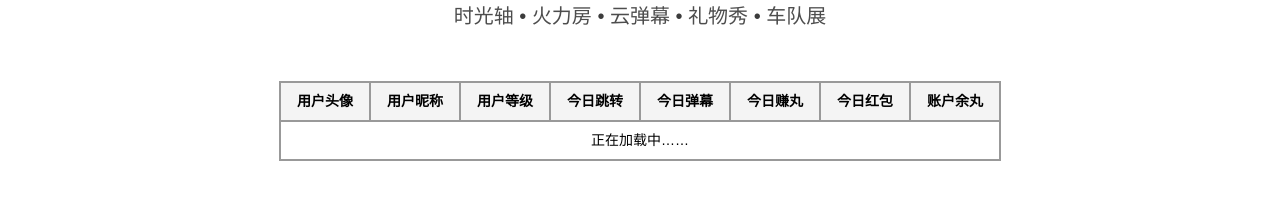
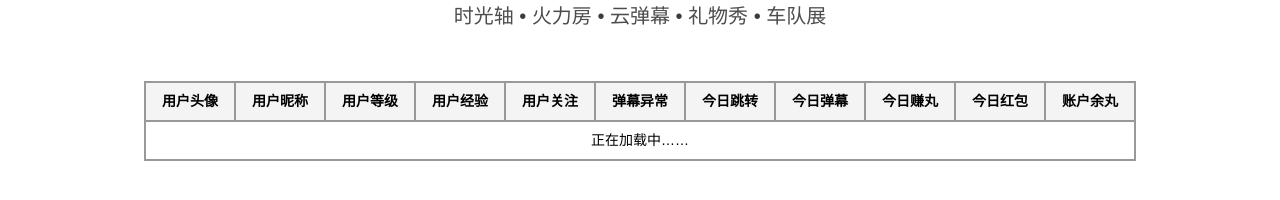
Before and after one commit to popzoo/form, a plain HTML site: page index.html in a window 1280 px wide. Shown: the part 80-280 px from the top of the page. Drawn offline with nearby package versions, Linux system fonts and the light colour scheme.

Commit message:
Add files via upload

```diff
--- a/index.html
+++ b/index.html
@@ -1,7 +1,5 @@
 <!DOCTYPE html PUBLIC "-//W3C//DTD XHTML 1.0 Transitional//EN" "http://www.w3.org/TR/xhtml1/DTD/xhtml1-transitional.dtd">
 <html xmlns="http://www.w3.org/1999/xhtml"><head><meta http-equiv="Content-Type" content="text/html; charset=UTF-8">
-<!-- <!DOCTYPE html>
-<html> -->
 <head>
 <meta http-equiv="Content-Type" content="text/html; charset=UTF-8">
 <meta http-equiv="Access-Control-Allow-Origin" content="*" />
@@ -34,9 +32,12 @@
     <table>
         <thead>
             <tr>
-				<th class="no-sort">用户头像</th>
+                <th>用户头像</th>
                 <th>用户昵称</th>
                 <th>用户等级</th>
+                <th>用户经验</th>
+                <th>用户关注</th>
+                <th>弹幕异常</th>
                 <th>今日跳转</th>
                 <th>今日弹幕</th>
                 <th>今日赚丸</th>
@@ -47,7 +48,7 @@
         </thead>
         <tbody id = "render_table_cell">
             <tr>
-				<td colspan="8">正在加载中……</td>
+                <td colspan="11">正在加载中……</td>
             </tr>
         </tbody>
     </table>
```
Lines whose indentation alone changed are shown as unchanged.
